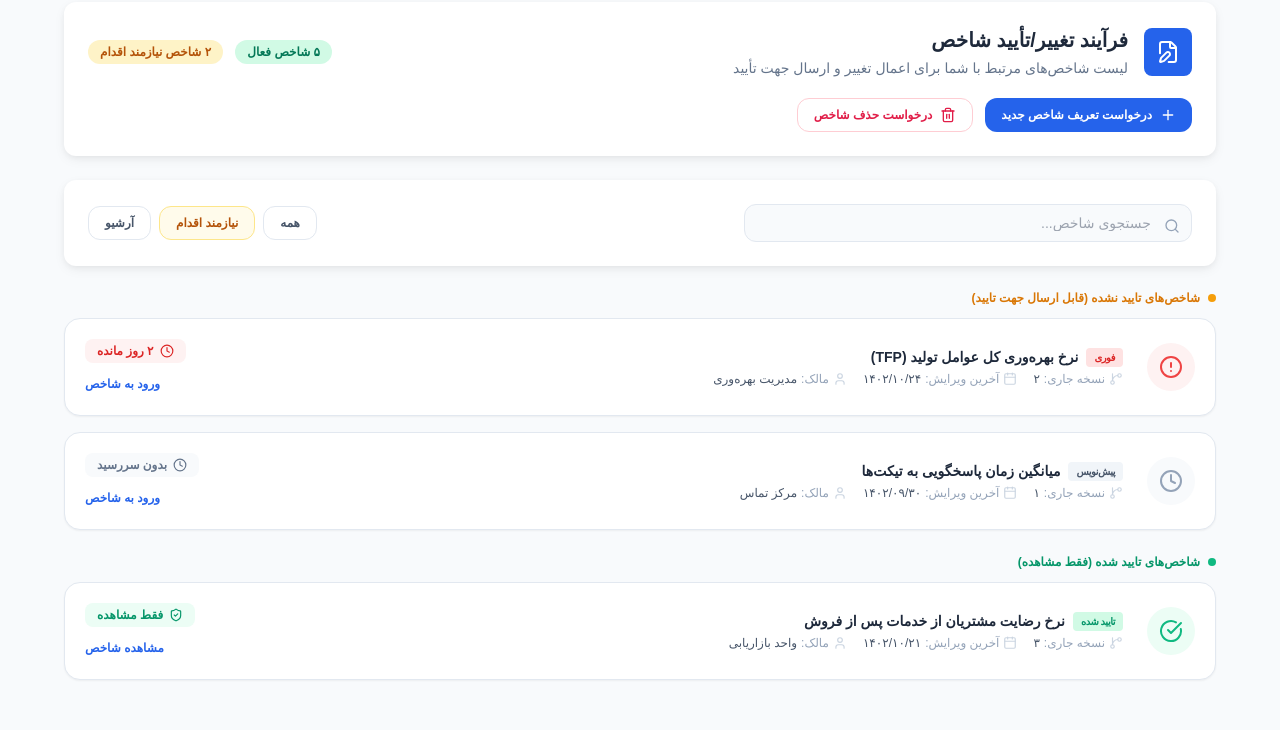
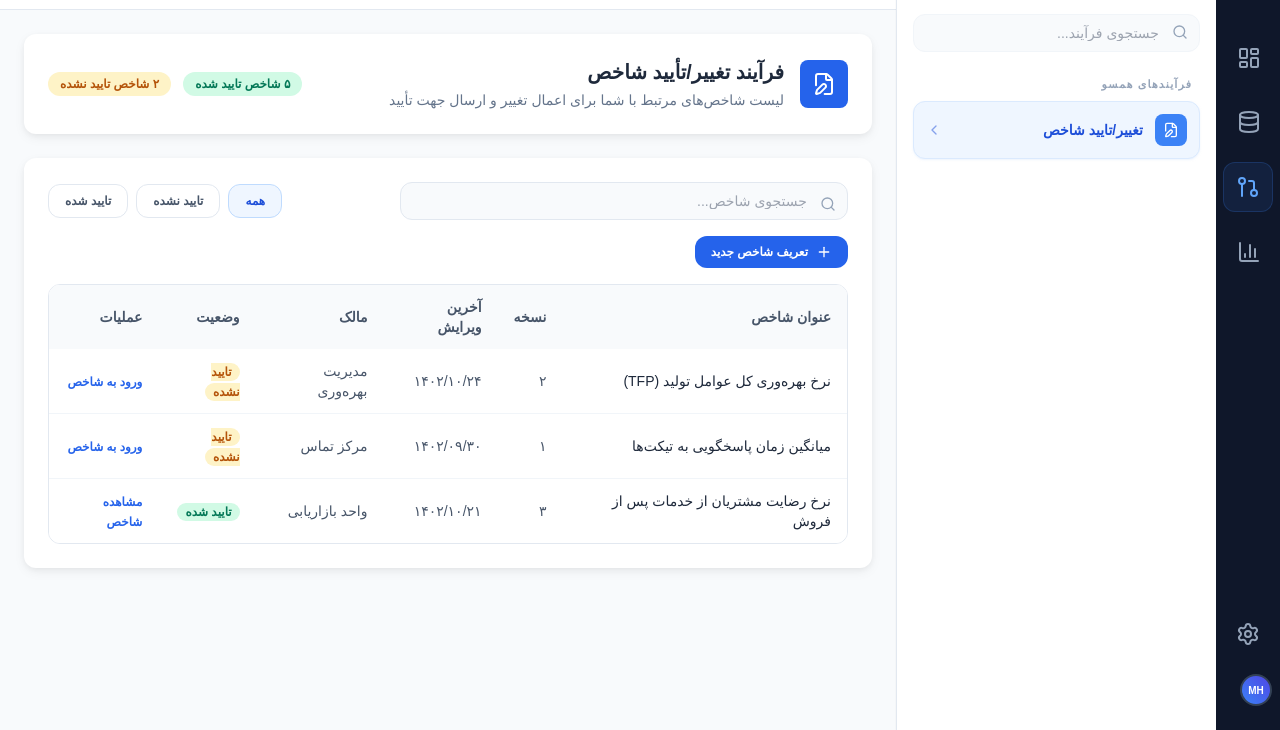
Before and after one commit to behrouzghazi/hamsoo-ui, a plain HTML site: page worklist/kpi-change/index.html in a window 1280 px wide. Shown: the part 70-800 px from the top of the page. Drawn offline with nearby package versions, Linux system fonts and the light colour scheme; a small style sheet from the web is missing.

Commit message:
بهبود در فرم

```diff
--- a/worklist/kpi-change/index.html
+++ b/worklist/kpi-change/index.html
@@ -10,174 +10,163 @@
     <link rel="stylesheet" href="styles.css" />
 </head>
 <body class="bg-slate-50 text-slate-800">
-    <div class="p-4 md:p-8">
-        <div class="max-w-6xl mx-auto">
-            <div class="mb-4">
-                <button onclick="window.location.href='../index.html'" class="text-blue-600 hover:text-blue-800 transition-colors flex items-center gap-2">
-                    <i data-lucide="arrow-right" class="w-4 h-4"></i>
-                    بازگشت به کارتابل
-                </button>
+    <div class="flex h-screen w-full overflow-hidden">
+        <aside class="w-16 bg-slate-900 flex flex-col items-center py-6 gap-6 z-30">
+            <div class="w-10 h-10 bg-blue-600 rounded-xl flex items-center justify-center text-white mb-4">
+                <i data-lucide="layers" class="w-6 h-6"></i>
             </div>
 
-            <div class="bg-white rounded-xl p-6 card-shadow mb-6">
+            <nav class="flex flex-col gap-4">
+                <button class="p-3 text-slate-400 hover:text-white hover:bg-slate-800 rounded-xl transition-all" title="داشبورد">
+                    <i data-lucide="layout-dashboard" class="w-6 h-6"></i>
+                </button>
+                <button class="p-3 text-slate-400 hover:text-white hover:bg-slate-800 rounded-xl transition-all" title="اطلاعات پایه">
+                    <i data-lucide="database" class="w-6 h-6"></i>
+                </button>
+                <button class="p-3 bg-blue-500/10 text-blue-400 border border-blue-500/20 rounded-xl transition-all" title="مدیریت درخواست‌ها">
+                    <i data-lucide="git-pull-request" class="w-6 h-6"></i>
+                </button>
+                <button class="p-3 text-slate-400 hover:text-white hover:bg-slate-800 rounded-xl transition-all" title="گزارشات">
+                    <i data-lucide="bar-chart-3" class="w-6 h-6"></i>
+                </button>
+            </nav>
+
+            <div class="mt-auto flex flex-col gap-4">
+                <button class="p-3 text-slate-400 hover:text-white rounded-xl" title="تنظیمات">
+                    <i data-lucide="settings" class="w-6 h-6"></i>
+                </button>
+                <div class="w-8 h-8 rounded-full bg-gradient-to-tr from-blue-500 to-indigo-600 flex items-center justify-center text-[10px] text-white font-bold border-2 border-slate-700">
+                    MH
+                </div>
+            </div>
+        </aside>
+
+        <aside class="w-80 bg-white border-l border-slate-200 flex flex-col shadow-sm z-20">
+            <div class="p-6">
+                <h2 class="text-xl font-bold text-slate-800 tracking-tight">مدیریت درخواست‌ها</h2>
+            </div>
+
+            <div class="px-4 py-2">
+                <div class="relative group">
+                    <i data-lucide="search" class="absolute right-3 top-2.5 w-4 h-4 text-slate-400 group-focus-within:text-blue-500 transition-colors"></i>
+                    <input type="text" placeholder="جستجوی فرآیند..." class="w-full bg-slate-50 border border-slate-100 rounded-xl pr-10 pl-4 py-2 text-sm focus:outline-none focus:ring-2 focus:ring-blue-500/20 focus:border-blue-500 transition-all">
+                </div>
+            </div>
+
+            <div class="flex-1 overflow-y-auto custom-scrollbar p-4 space-y-2">
+                <div class="text-[11px] font-bold text-slate-400 uppercase tracking-widest px-2 mb-2">فرآیندهای همسو</div>
+
+                <a href="index.html" class="w-full group flex items-center justify-between p-3 rounded-xl bg-blue-50 text-blue-700 border border-blue-100 transition-all text-right shadow-sm shadow-blue-100/50">
+                    <div class="flex items-center gap-3">
+                        <div class="p-2 bg-blue-500 rounded-lg text-white group-hover:scale-110 transition-transform">
+                            <i data-lucide="file-edit" class="w-4 h-4"></i>
+                        </div>
+                        <span class="text-sm font-semibold">تغییر/تایید شاخص</span>
+                    </div>
+                    <i data-lucide="chevron-left" class="w-4 h-4 opacity-50"></i>
+                </a>
+            </div>
+        </aside>
+
+        <main class="flex-1 flex flex-col min-w-0 bg-slate-50 overflow-hidden">
+            <header class="h-20 bg-white border-b border-slate-200 flex items-center px-8 shrink-0">
+                <div class="flex items-center gap-4">
+                    <div class="bg-blue-600/10 p-2.5 rounded-xl text-blue-600">
+                        <i data-lucide="clipboard-list" class="w-7 h-7"></i>
+                    </div>
+                    <div>
+                        <h1 class="text-lg font-extrabold text-slate-800">کارتابل مدیریت درخواست‌ها</h1>
+                        <p class="text-xs text-slate-500 mt-0.5">فرآیند انتخاب‌شده در این بخش باز می‌شود.</p>
+                    </div>
+                </div>
+            </header>
+
+            <div class="flex-1 overflow-y-auto p-6 custom-scrollbar">
+                <div class="max-w-6xl mx-auto space-y-6">
+                    <div class="bg-white rounded-xl p-6 card-shadow">
                         <div class="flex flex-col md:flex-row md:items-center md:justify-between gap-4">
                             <div class="flex items-center gap-4">
                                 <div class="bg-blue-600 p-3 rounded-lg text-white">
                                     <i data-lucide="file-edit"></i>
                                 </div>
                                 <div>
-                            <h1 class="text-xl font-bold text-slate-800">فرآیند تغییر/تأیید شاخص</h1>
+                                    <h2 class="text-xl font-bold text-slate-800">فرآیند تغییر/تأیید شاخص</h2>
                                     <p class="text-sm text-slate-500 mt-1">لیست شاخص‌های مرتبط با شما برای اعمال تغییر و ارسال جهت تأیید</p>
                                 </div>
                             </div>
                             <div class="flex items-center gap-3">
-                        <span class="px-3 py-1 bg-emerald-100 text-emerald-700 rounded-full text-xs font-bold">۵ شاخص فعال</span>
-                        <span class="px-3 py-1 bg-amber-100 text-amber-700 rounded-full text-xs font-bold">۲ شاخص نیازمند اقدام</span>
+                                <span class="px-3 py-1 bg-emerald-100 text-emerald-700 rounded-full text-xs font-bold">۵ شاخص تایید شده</span>
+                                <span class="px-3 py-1 bg-amber-100 text-amber-700 rounded-full text-xs font-bold">۲ شاخص تایید نشده</span>
                             </div>
-                </div>
-                <div class="mt-5 flex flex-wrap gap-3">
-                    <button class="px-4 py-2 text-xs font-bold bg-blue-600 text-white rounded-xl hover:bg-blue-700 transition-all flex items-center gap-2">
-                        <i data-lucide="plus" class="w-4 h-4"></i>
-                        درخواست تعریف شاخص جدید
-                    </button>
-                    <button class="px-4 py-2 text-xs font-bold border border-rose-200 text-rose-600 rounded-xl hover:bg-rose-50 transition-all flex items-center gap-2">
-                        <i data-lucide="trash-2" class="w-4 h-4"></i>
-                        درخواست حذف شاخص
-                    </button>
                         </div>
                     </div>
 
-            <div class="bg-white rounded-xl p-6 card-shadow mb-6">
+                    <div class="bg-white rounded-xl p-6 card-shadow space-y-4">
                         <div class="flex flex-col md:flex-row md:items-center md:justify-between gap-4">
                             <div class="relative w-full md:max-w-md">
                                 <i data-lucide="search" class="absolute right-3 top-3.5 w-4 h-4 text-slate-400"></i>
                                 <input type="text" placeholder="جستجوی شاخص..." class="w-full bg-slate-50 border border-slate-200 rounded-xl pr-10 pl-4 py-2 text-sm focus:outline-none focus:ring-2 focus:ring-blue-500/20 focus:border-blue-500 transition-all">
                             </div>
                             <div class="flex items-center gap-2">
-                        <button class="px-4 py-2 text-xs font-bold border border-slate-200 text-slate-600 rounded-xl hover:bg-slate-50">همه</button>
-                        <button class="px-4 py-2 text-xs font-bold border border-amber-200 text-amber-700 bg-amber-50 rounded-xl">نیازمند اقدام</button>
-                        <button class="px-4 py-2 text-xs font-bold border border-slate-200 text-slate-600 rounded-xl hover:bg-slate-50">آرشیو</button>
-                    </div>
+                                <button class="px-4 py-2 text-xs font-bold border border-blue-200 text-blue-700 bg-blue-50 rounded-xl">همه</button>
+                                <button class="px-4 py-2 text-xs font-bold border border-slate-200 text-slate-600 rounded-xl hover:bg-slate-50">تایید نشده</button>
+                                <button class="px-4 py-2 text-xs font-bold border border-slate-200 text-slate-600 rounded-xl hover:bg-slate-50">تایید شده</button>
                             </div>
                         </div>
 
-            <div class="grid grid-cols-1 gap-6">
-                <div>
-                    <div class="text-xs font-bold text-amber-600 mb-3 flex items-center gap-2">
-                        <span class="w-2 h-2 rounded-full bg-amber-500"></span>
-                        شاخص‌های تایید نشده (قابل ارسال جهت تایید)
-                    </div>
-                    <div class="grid grid-cols-1 gap-4">
-                        <a href="detail.html?mode=edit" class="bg-white p-5 rounded-2xl border border-slate-200 shadow-sm hover:shadow-md hover:border-blue-200 transition-all cursor-pointer group flex items-center gap-6">
-                    <div class="w-12 h-12 rounded-full bg-red-50 flex items-center justify-center text-red-500 shrink-0">
-                        <i data-lucide="alert-circle" class="w-6 h-6"></i>
-                    </div>
-                    <div class="flex-1 min-w-0">
-                        <div class="flex items-center gap-2 mb-1">
-                            <span class="px-2 py-0.5 bg-red-100 text-red-600 text-[10px] font-black rounded uppercase tracking-tighter">فوری</span>
-                            <h3 class="text-sm font-bold text-slate-800 truncate">نرخ بهره‌وری کل عوامل تولید (TFP)</h3>
-                        </div>
-                        <div class="flex flex-wrap items-center gap-4 text-xs text-slate-400 font-medium">
-                            <div class="flex items-center gap-1">
-                                <i data-lucide="git-branch" class="w-3.5 h-3.5 text-slate-300"></i>
-                                نسخه جاری: <span class="text-slate-600">۲</span>
-                            </div>
-                            <div class="flex items-center gap-1">
-                                <i data-lucide="calendar" class="w-3.5 h-3.5 text-slate-300"></i>
-                                آخرین ویرایش: <span class="text-slate-600">۱۴۰۲/۱۰/۲۴</span>
-                            </div>
-                            <div class="flex items-center gap-1">
-                                <i data-lucide="user" class="w-3.5 h-3.5 text-slate-300"></i>
-                                مالک: <span class="text-slate-600">مدیریت بهره‌وری</span>
-                            </div>
-                        </div>
-                    </div>
-                    <div class="text-left shrink-0">
-                        <div class="flex items-center gap-1.5 text-red-600 text-xs font-black mb-2 bg-red-50 px-3 py-1 rounded-lg">
-                            <i data-lucide="clock" class="w-3.5 h-3.5"></i>
-                            ۲ روز مانده
-                        </div>
-                        <span class="text-blue-600 text-xs font-bold hover:underline">ورود به شاخص</span>
-                    </div>
-                </a>
-
-                        <a href="detail.html?mode=edit" class="bg-white p-5 rounded-2xl border border-slate-200 shadow-sm hover:shadow-md hover:border-blue-200 transition-all cursor-pointer group flex items-center gap-6">
-                    <div class="w-12 h-12 rounded-full bg-slate-50 flex items-center justify-center text-slate-400 shrink-0">
-                        <i data-lucide="clock" class="w-6 h-6"></i>
-                    </div>
-                    <div class="flex-1 min-w-0">
-                        <div class="flex items-center gap-2 mb-1">
-                            <span class="px-2 py-0.5 bg-slate-100 text-slate-600 text-[10px] font-black rounded uppercase tracking-tighter">پیش‌نویس</span>
-                            <h3 class="text-sm font-bold text-slate-800 truncate">میانگین زمان پاسخگویی به تیکت‌ها</h3>
-                        </div>
-                        <div class="flex flex-wrap items-center gap-4 text-xs text-slate-400 font-medium">
-                            <div class="flex items-center gap-1">
-                                <i data-lucide="git-branch" class="w-3.5 h-3.5 text-slate-300"></i>
-                                نسخه جاری: <span class="text-slate-600">۱</span>
-                            </div>
-                            <div class="flex items-center gap-1">
-                                <i data-lucide="calendar" class="w-3.5 h-3.5 text-slate-300"></i>
-                                آخرین ویرایش: <span class="text-slate-600">۱۴۰۲/۰۹/۳۰</span>
-                            </div>
-                            <div class="flex items-center gap-1">
-                                <i data-lucide="user" class="w-3.5 h-3.5 text-slate-300"></i>
-                                مالک: <span class="text-slate-600">مرکز تماس</span>
-                            </div>
-                        </div>
-                    </div>
-                    <div class="text-left shrink-0">
-                        <div class="flex items-center gap-1.5 text-slate-500 text-xs font-black mb-2 bg-slate-50 px-3 py-1 rounded-lg">
-                            <i data-lucide="clock" class="w-3.5 h-3.5"></i>
-                            بدون سررسید
-                        </div>
-                        <span class="text-blue-600 text-xs font-bold hover:underline">ورود به شاخص</span>
-                    </div>
-                </a>
-                    </div>
+                        <div class="flex justify-start">
+                            <button class="px-4 py-2 text-xs font-bold bg-blue-600 text-white rounded-xl hover:bg-blue-700 transition-all flex items-center gap-2">
+                                <i data-lucide="plus" class="w-4 h-4"></i>
+                                تعریف شاخص جدید
+                            </button>
                         </div>
 
-                <div>
-                    <div class="text-xs font-bold text-emerald-600 mb-3 flex items-center gap-2">
-                        <span class="w-2 h-2 rounded-full bg-emerald-500"></span>
-                        شاخص‌های تایید شده (فقط مشاهده)
-                    </div>
-                    <div class="grid grid-cols-1 gap-4">
-                        <a href="detail.html?mode=view" class="bg-white p-5 rounded-2xl border border-slate-200 shadow-sm hover:shadow-md hover:border-emerald-200 transition-all cursor-pointer group flex items-center gap-6">
-                            <div class="w-12 h-12 rounded-full bg-emerald-50 flex items-center justify-center text-emerald-500 shrink-0">
-                                <i data-lucide="check-circle" class="w-6 h-6"></i>
-                            </div>
-                            <div class="flex-1 min-w-0">
-                                <div class="flex items-center gap-2 mb-1">
-                                    <span class="px-2 py-0.5 bg-emerald-100 text-emerald-600 text-[10px] font-black rounded uppercase tracking-tighter">تایید شده</span>
-                                    <h3 class="text-sm font-bold text-slate-800 truncate">نرخ رضایت مشتریان از خدمات پس از فروش</h3>
-                                </div>
-                                <div class="flex flex-wrap items-center gap-4 text-xs text-slate-400 font-medium">
-                                    <div class="flex items-center gap-1">
-                                        <i data-lucide="git-branch" class="w-3.5 h-3.5 text-slate-300"></i>
-                                        نسخه جاری: <span class="text-slate-600">۳</span>
-                                    </div>
-                                    <div class="flex items-center gap-1">
-                                        <i data-lucide="calendar" class="w-3.5 h-3.5 text-slate-300"></i>
-                                        آخرین ویرایش: <span class="text-slate-600">۱۴۰۲/۱۰/۲۱</span>
-                                    </div>
-                                    <div class="flex items-center gap-1">
-                                        <i data-lucide="user" class="w-3.5 h-3.5 text-slate-300"></i>
-                                        مالک: <span class="text-slate-600">واحد بازاریابی</span>
-                                    </div>
-                                </div>
-                            </div>
-                            <div class="text-left shrink-0">
-                                <div class="flex items-center gap-1.5 text-emerald-600 text-xs font-black mb-2 bg-emerald-50 px-3 py-1 rounded-lg">
-                                    <i data-lucide="shield-check" class="w-3.5 h-3.5"></i>
-                                    فقط مشاهده
-                                </div>
-                                <span class="text-blue-600 text-xs font-bold hover:underline">مشاهده شاخص</span>
-                            </div>
-                        </a>
+                        <div class="rounded-xl border border-slate-200 overflow-hidden">
+                            <div class="overflow-x-auto">
+                                <table class="w-full text-sm bg-white">
+                                    <thead class="bg-slate-50 text-slate-600">
+                                        <tr>
+                                            <th class="text-right px-4 py-3 font-bold">عنوان شاخص</th>
+                                            <th class="text-right px-4 py-3 font-bold">نسخه</th>
+                                            <th class="text-right px-4 py-3 font-bold">آخرین ویرایش</th>
+                                            <th class="text-right px-4 py-3 font-bold">مالک</th>
+                                            <th class="text-right px-4 py-3 font-bold">وضعیت</th>
+                                            <th class="text-right px-4 py-3 font-bold">عملیات</th>
+                                        </tr>
+                                    </thead>
+                                    <tbody class="divide-y divide-slate-100">
+                                        <tr class="hover:bg-slate-50 transition-colors">
+                                            <td class="px-4 py-3 font-medium text-slate-800">نرخ بهره‌وری کل عوامل تولید (TFP)</td>
+                                            <td class="px-4 py-3 text-slate-600">۲</td>
+                                            <td class="px-4 py-3 text-slate-600">۱۴۰۲/۱۰/۲۴</td>
+                                            <td class="px-4 py-3 text-slate-600">مدیریت بهره‌وری</td>
+                                            <td class="px-4 py-3"><span class="px-2 py-0.5 bg-amber-100 text-amber-700 rounded-full text-xs font-bold">تایید نشده</span></td>
+                                            <td class="px-4 py-3"><a href="detail.html?mode=edit" class="text-blue-600 text-xs font-bold hover:underline">ورود به شاخص</a></td>
+                                        </tr>
+                                        <tr class="hover:bg-slate-50 transition-colors">
+                                            <td class="px-4 py-3 font-medium text-slate-800">میانگین زمان پاسخگویی به تیکت‌ها</td>
+                                            <td class="px-4 py-3 text-slate-600">۱</td>
+                                            <td class="px-4 py-3 text-slate-600">۱۴۰۲/۰۹/۳۰</td>
+                                            <td class="px-4 py-3 text-slate-600">مرکز تماس</td>
+                                            <td class="px-4 py-3"><span class="px-2 py-0.5 bg-amber-100 text-amber-700 rounded-full text-xs font-bold">تایید نشده</span></td>
+                                            <td class="px-4 py-3"><a href="detail.html?mode=edit" class="text-blue-600 text-xs font-bold hover:underline">ورود به شاخص</a></td>
+                                        </tr>
+                                        <tr class="hover:bg-slate-50 transition-colors">
+                                            <td class="px-4 py-3 font-medium text-slate-800">نرخ رضایت مشتریان از خدمات پس از فروش</td>
+                                            <td class="px-4 py-3 text-slate-600">۳</td>
+                                            <td class="px-4 py-3 text-slate-600">۱۴۰۲/۱۰/۲۱</td>
+                                            <td class="px-4 py-3 text-slate-600">واحد بازاریابی</td>
+                                            <td class="px-4 py-3"><span class="px-2 py-0.5 bg-emerald-100 text-emerald-700 rounded-full text-xs font-bold">تایید شده</span></td>
+                                            <td class="px-4 py-3"><a href="detail.html?mode=view" class="text-blue-600 text-xs font-bold hover:underline">مشاهده شاخص</a></td>
+                                        </tr>
+                                    </tbody>
+                                </table>
                             </div>
                         </div>
                     </div>
                 </div>
+            </div>
+        </main>
     </div>
 
     <script>
```
Also changed, not shown: worklist/kpi-change/detail.html (+11 -0 lines). Lines whose indentation alone changed are shown as unchanged.
